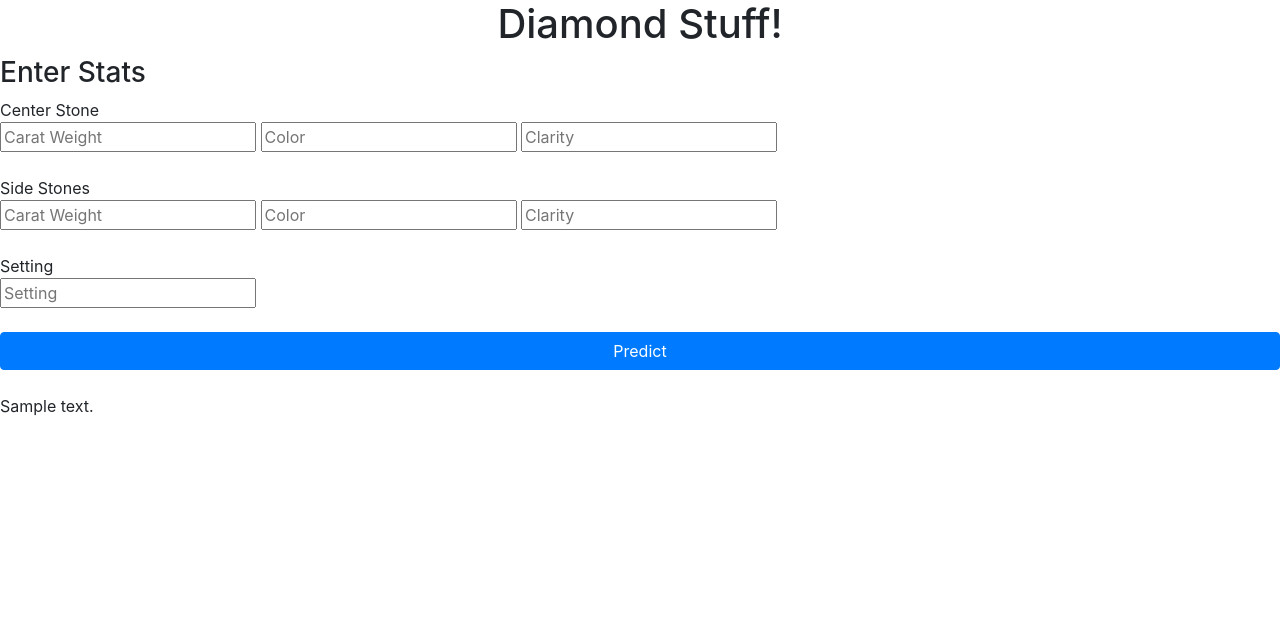
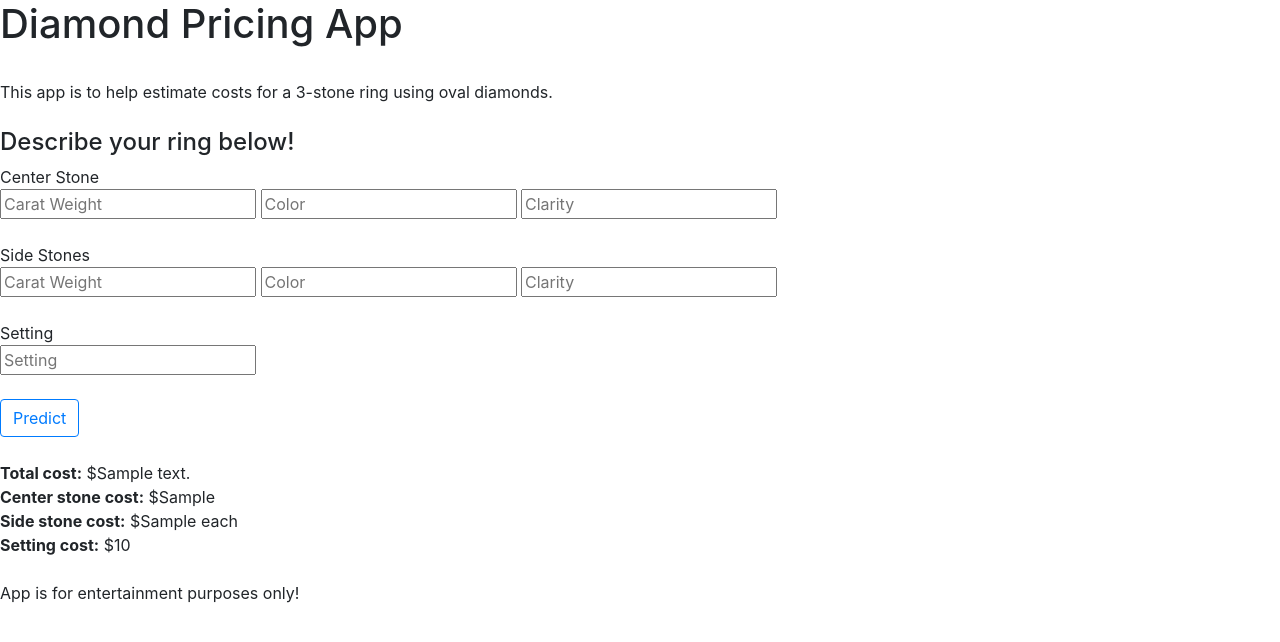
Before and after one commit to JohnMThompson/diamonds, a Flask app: template templates/index.html in a window 1280 px wide. Shown: the top 642 px of the page. Run offline with Flask 2, Linux system fonts and the light colour scheme; the template is opened without the code that fills it: most values are stand-ins (such as "Sample title", 1, 10 or a date in 2020); parts of the project's set-up code (start-up, migrations or seed data) failed here and were passed over; some libraries are stand-ins or nearby versions.

Commit message:
Updated index.html

```diff
--- a/app.py
+++ b/app.py
@@ -24,7 +24,7 @@ def predict():
     df = df.join(df_split)
     df = df.drop(['d_item'], axis=1)
     settingdf = df.loc[df[0] == 'setting']
-    setting = float(settingdf.iloc[0]['value'])
+    setting = int(settingdf.iloc[0]['value'])
     df = df[df[0] != 'setting']
 
     df = df.pivot(index=0, columns=1, values='value')
@@ -41,13 +41,17 @@ def predict():
 
     prediction = model.predict(test_data)
 
-    center_prediction = float(prediction[0])
-    side_prediction = float(prediction[1])*2
+    center_prediction = int(prediction[0])
+    side_prediction = int(prediction[1])*2
     total_cost = (center_prediction, side_prediction, setting)
     total_cost = sum(total_cost)
 
     return render_template(
-        'index.html', prediction_text=total_cost
+        'index.html',
+        prediction_text=total_cost,
+        center_stone=center_prediction,
+        side_stones=side_prediction,
+        setting_cost=setting
     )
 
 
--- a/templates/index.html
+++ b/templates/index.html
@@ -11,33 +11,58 @@
 </head>
 
 <body>
-    <h1 class='text-center'>Diamond Stuff!</h1>
+    <h1 class='text'>Diamond Pricing App</h1>
+    <br>
+    This app is to help estimate costs for a 3-stone ring using oval diamonds.
+        <br><br>
 
-    <h3>Enter Stats</h3>
+    <h4>Describe your ring below!</h4>
     <form action="{{ url_for('predict')}}" method="post">
         Center Stone
         <br>
         <input type="text" name="center_carat" placeholder="Carat Weight" required="required" />
-        <input type="text" name="center_color" placeholder="Color" required="required" />
-        <input type="text" name="center_clarity" placeholder="Clarity" required="required" />
-        <!-- <input type="text" name="center_height" placeholder="Height" required="required" />
-        <input type="text" name="center_width" placeholder="Width" required="required" /> -->
+        <input type="text" name="center_color" placeholder="Color" required="required" list='color_list'/>
+        <datalist id='color_list'>
+        <option value = 'D'>
+        <option value = 'E'>
+        <option value = 'F'>
+        <option value = 'G'>
+        <option value = 'H'>
+        <option value = 'I'>
+        </datalist>
+        <input type="text" name="center_clarity" placeholder="Clarity" required="required" list='clarity_list' />
+        <datalist id='clarity_list'>
+        <option value = 'VVS1'>
+        <option value = 'VVS2'>
+        <option value = 'VS1'>
+        <option value = 'VS2'>
+        <option value = 'SI1'>
+        <option value = 'SI2'>
+        </datalist>
         <br><br>
 
         Side Stones
         <br>
         <input type="text" name="side_carat" placeholder="Carat Weight" required="required" />
-        <input type="text" name="side_color" placeholder="Color" required="required" />
-        <input type="text" name="side_clarity" placeholder="Clarity" required="required" />
+        <input type="text" name="side_color" placeholder="Color" required="required" list='color_list' />
+        <input type="text" name="side_clarity" placeholder="Clarity" required="required" list='clarity_list'/>
         <br><br>
         Setting
         <br>
         <input type="text" name="setting" placeholder="Setting" required="required" />
         <br><br>
-        <button type="submit" class="btn btn-primary btn-block btn-large">Predict</button>
+        <button type="submit" class="btn btn-outline-primary">Predict</button>
     </form>
     <br>
-    {{prediction_text}}
+    <b>Total cost:</b> ${{prediction_text}}
+    <br>
+    <b>Center stone cost:</b> ${{center_stone}}
+    <br>
+    <b>Side stone cost:</b> ${{side_stones}} each
+    <br>
+    <b>Setting cost:</b> ${{setting_cost}}
+    <br>
+    <br>App is for entertainment purposes only!
 
 
 </body>
```
Also changed, not shown: scratch.py (+6 -11 lines), requests.py (deleted), 1 other file.
